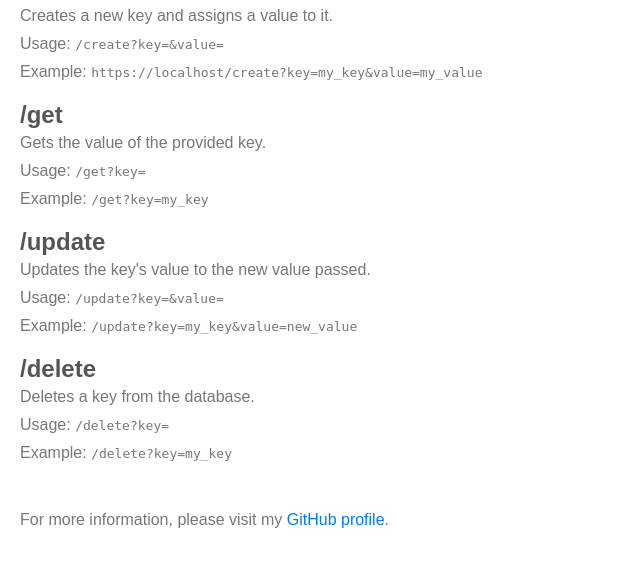
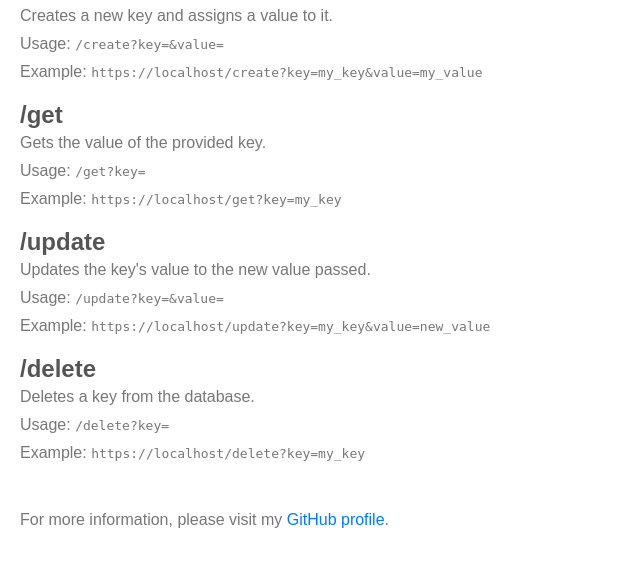
Before and after one commit to adhiraj-ranjan/httpdatabase, a Flask app: page / in a window 1280 px wide. Shown: the part 144-711 px from the top of the page, without its empty margins (0-640 px from the left). Run offline with Flask 3, Linux system fonts and the light colour scheme.

Commit message:
Update index.html

```diff
--- a/templates/index.html
+++ b/templates/index.html
@@ -77,6 +77,10 @@
     </div>
 </body>
 <script>
-    document.querySelector(".domain").innerHTML = "https://" + window.location.host;
+        var domainElements = document.querySelectorAll(".domain");
+
+        for (var i = 0; i < domainElements.length; i++) {
+          domainElements[i].innerHTML = "https://" + window.location.host;
+        }
     </script>
 </html>
```
